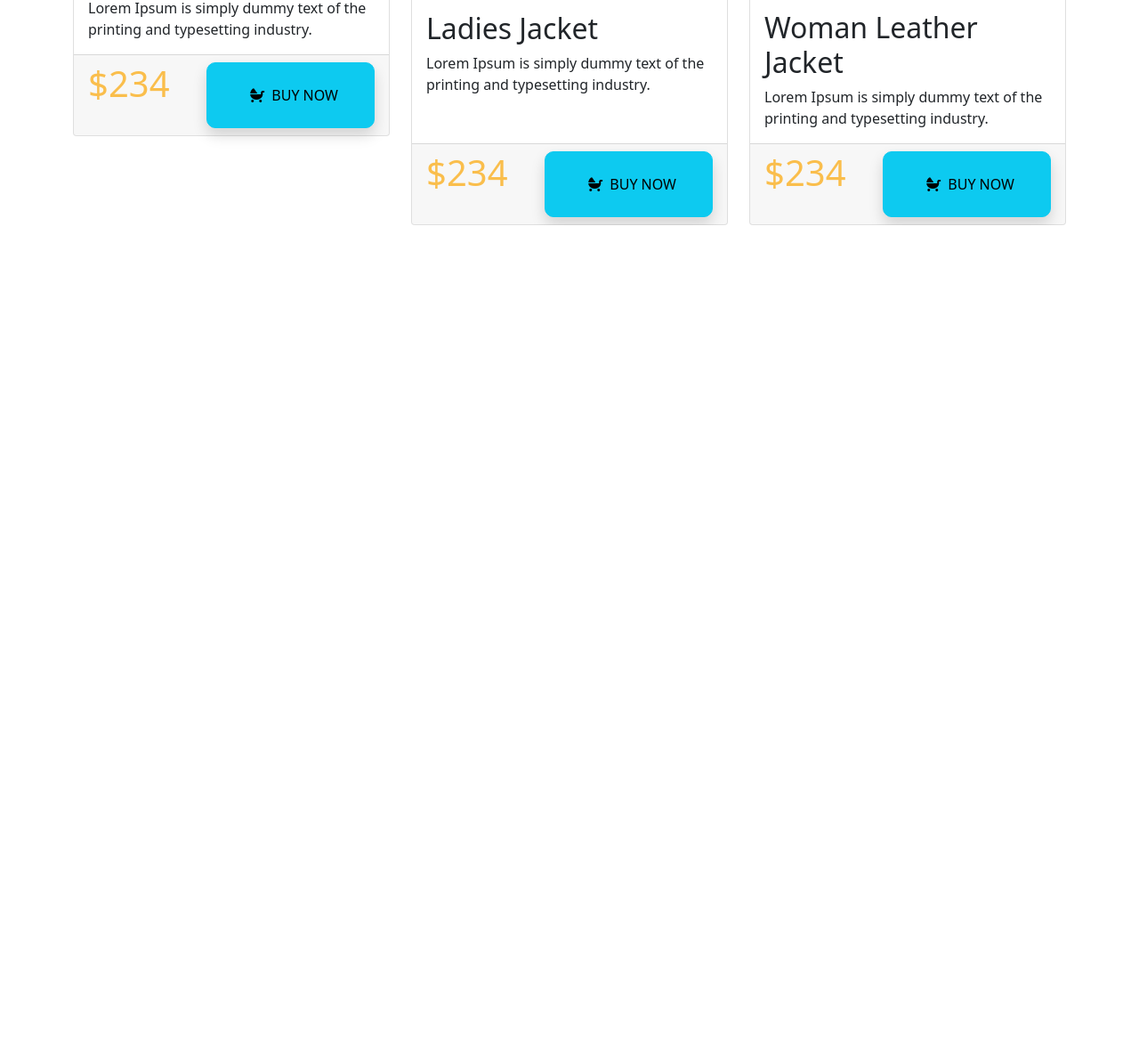
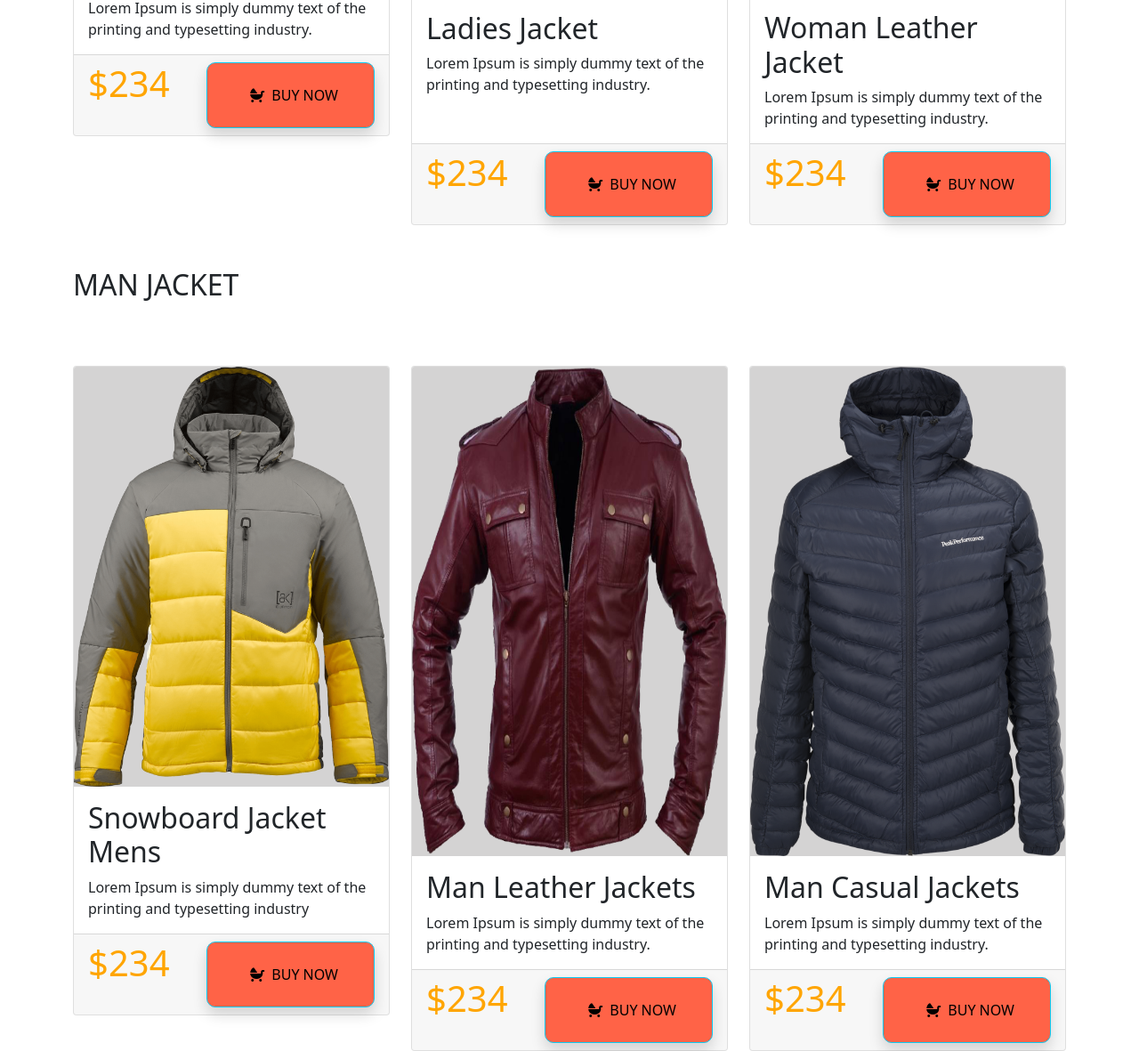
Before and after one commit to shakibahammed/Secend-Assignment, a plain HTML site: page index.html in a window 1280 px wide. Shown: the part 1187-2368 px from the top of the page at 89% size. Before the commit the page ends 1440 px from the top, so only its background shows below. Drawn offline with Linux system fonts and the light colour scheme.

Commit message:
including a part

```diff
--- a/css/style.css
+++ b/css/style.css
@@ -24,12 +24,21 @@
 }
 .bg-color{
     background-color: #D4D3D3;
-    border: 0;
+
 }
 .dolar{
-    color: #FABE4C;
+    color: orange;
 }
-.extra-color-design{
+.extra-color-batton{
     padding: 20px 40px;
     border-radius: 10px;
+    background-color: tomato;
 }
+.man-leather{
+
+  height:550px;
+
+}
+.casual-jackets{
+    height:550px;
+}
--- a/index.html
+++ b/index.html
@@ -14,7 +14,7 @@
     <header class="container">
         <nav class="navbar navbar-expand-lg navbar-light bg-light">
             <div class="container-fluid">
-              <a class="navbar-brand" href="#"><img class="logo" src="images/Logo, Icon/Group 33072.png" alt=""></a>
+              <a class="navbar-brand" ><img class="logo" src="images/Logo, Icon/Group 33072.png" alt=""></a>
               <button class="navbar-toggler" type="button" data-bs-toggle="collapse" data-bs-target="#navbarNav" aria-controls="navbarNav" aria-expanded="false" aria-label="Toggle navigation">
                 <span class="navbar-toggler-icon"></span>
               </button>
@@ -44,7 +44,7 @@
                <strong><h1><span>Be the Penguins</span> of Winter</strong></h1></strong>
 
                     <p>Lorem Ipsum is simply dummy text of the printing and typesetting industry</p>
-                <button class="btn btn-info  shadow extra-color-design"><i class="fas fa-baby-carriage p-2"></i>BUY NOW</button>
+                <button class="btn btn-info  shadow extra-color-batton"><i class="fas fa-baby-carriage p-2"></i>BUY NOW</button>
             </div>
               <div class="col-md-6 ">
                <img  class=" img-fluid" src="images/Image/girl.png" alt="">
@@ -55,6 +55,7 @@
     </header>
 
     <main class="container">
+
       <section class=" mt-5">
         <h2>WOMAN JACKET</h2>
         <div class="row row-cols-1 row-cols-md-3 g-4 mt-5 ">
@@ -66,7 +67,7 @@
                 <p class="card-text">Lorem Ipsum is simply dummy text of the  printing and typesetting industry.</p>
               </div>
               <div class="card-footer">
-                <small class="text-muted d-flex justify-content-between"><h1 class="dolar">$234</h1><button class="btn btn-info extra-color-design shadow"><i class="fas fa-baby-carriage p-2"></i>BUY NOW</button></small>
+                <small class="text-muted d-flex justify-content-between"><h1 class="dolar">$234</h1><button class="btn btn-info extra-color-batton shadow"><i class="fas fa-baby-carriage p-2"></i>BUY NOW</button></small>
               </div>
             </div>
           </div>
@@ -80,7 +81,7 @@
                   printing and typesetting industry.</p>
               </div>
               <div class="card-footer">
-                <small class="text-muted d-flex justify-content-between"><h1 class="dolar">$234</h1><button class="btn btn-info extra-color-design shadow"><i class="fas fa-baby-carriage p-2"></i>BUY NOW</button></small>
+                <small class="text-muted d-flex justify-content-between"><h1 class="dolar">$234</h1><button class="btn btn-info extra-color-batton shadow"><i class="fas fa-baby-carriage p-2"></i>BUY NOW</button></small>
               </div>
             </div>
           </div>
@@ -94,16 +95,60 @@
                   printing and typesetting industry.</p>
               </div>
               <div class="card-footer">
-                <small class="text-muted d-flex justify-content-between"><h1 class="dolar">$234</h1><button class="btn btn-info extra-color-design shadow"><i class="fas fa-baby-carriage p-2"></i>BUY NOW</button></small>
+                <small class="text-muted d-flex justify-content-between"><h1 class="dolar">$234</h1><button class="btn btn-info extra-color-batton shadow"><i class="fas fa-baby-carriage p-2"></i>BUY NOW</button></small>
               </div>
             </div>
           </div>
         </div>
       </section>
 
-      <section>
 
-      </section>
+        <section class=" mt-5">
+          <h2>MAN JACKET</h2>
+          <div class="row row-cols-1 row-cols-md-3 g-4 mt-5 ">
+            <div class="col align-self-start">
+              <div class="card h-100">
+                <img src="images/Image/image 11.png" class="card-img-top bg-color" alt="...">
+                <div class="card-body">
+                  <h2 class="card-title">Snowboard Jacket Mens</h2>
+                  <p class="card-text">Lorem Ipsum is simply dummy text of the printing and typesetting industry</p>
+                </div>
+                <div class="card-footer">
+                  <small class="text-muted d-flex justify-content-between"><h1 class="dolar">$234</h1><button class="btn btn-info extra-color-batton shadow"><i class="fas fa-baby-carriage p-2"></i>BUY NOW</button></small>
+                </div>
+              </div>
+            </div>
+            <div class="col align-self-start ">
+              <div class="card h-100">
+                <img src="images/Image/vippng 1.png" class="card-img-top  bg-color man-leather " alt="...">
+                <div class="card-body">
+                  <h2 class="card-title">Man Leather Jackets </h2>
+                  <p class="card-text">Lorem Ipsum is simply dummy text of the
+
+                    printing and typesetting industry.</p>
+                </div>
+                <div class="card-footer">
+                  <small class="text-muted d-flex justify-content-between"><h1 class="dolar">$234</h1><button class="btn btn-info extra-color-batton shadow"><i class="fas fa-baby-carriage p-2"></i>BUY NOW</button></small>
+                </div>
+              </div>
+            </div>
+            <div class="col align-self-start">
+              <div class="card h-100">
+                <img src="images/Image/toppng 1.png" class="card-img-top  bg-color casual-jackets" alt="...">
+                <div class="card-body">
+                  <h2 class="card-title">Man Casual Jackets</h2>
+                  <p class="card-text">Lorem Ipsum is simply dummy text of the
+
+                    printing and typesetting industry.</p>
+                </div>
+                <div class="card-footer" >
+                  <small class="text-muted d-flex justify-content-between"><h1 class="dolar">$234</h1><button class="btn btn-info extra-color-batton shadow"><i class="fas fa-baby-carriage p-2" ></i>BUY NOW</button></small>
+                </div>
+              </div>
+            </div>
+          </div>
+        </section>
+
     </main>
 
     <script src="js/bootstrap.min.js"></script>
```
